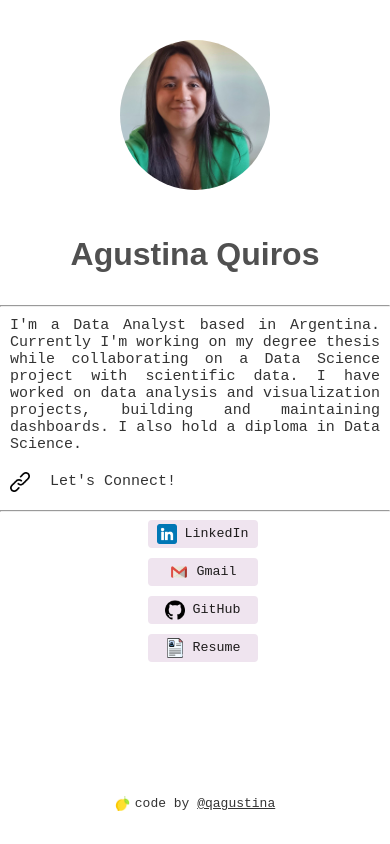
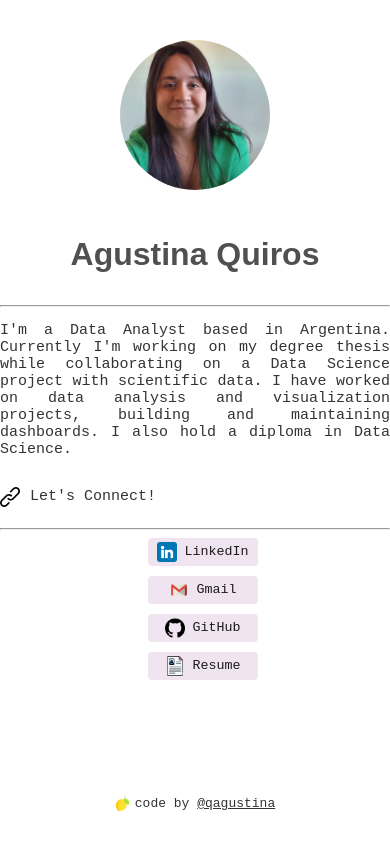
Before and after one commit to qagustina/qagustina.github.io, a plain HTML site: page index.html in a window 390 px wide. Drawn offline with Linux system fonts and the light colour scheme.

Commit message:
Update style.css

```diff
--- a/resources/style.css
+++ b/resources/style.css
@@ -124,8 +124,4 @@ button img {
     margin-bottom: 10px;
   }
 
-  .text, .connect{
-    margin: 10px 10px;
-  }
-
 }
```
